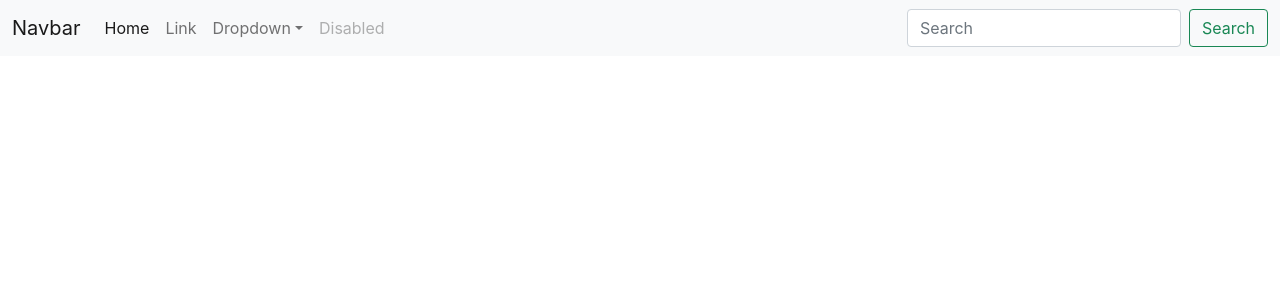
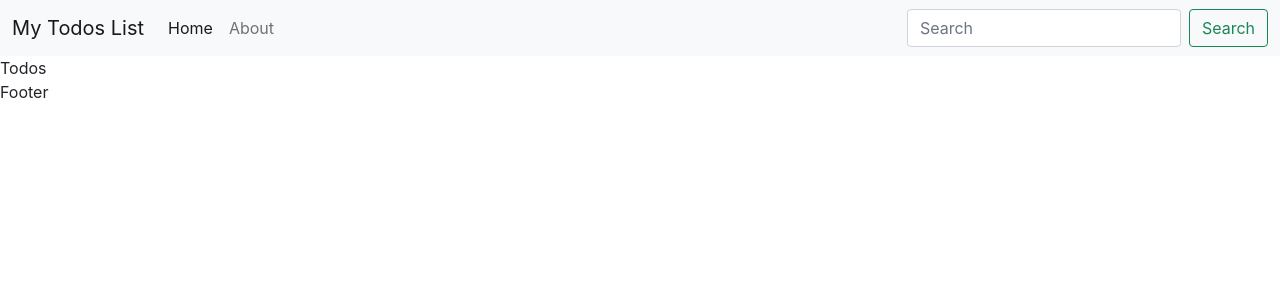
Before and after one commit to NeerajSalunke/neeraj-todos-list, a React (Create React App) app: page / in a window 1280 px wide. Shown: the top 300 px of the page. Built offline with nearby package versions, Linux system fonts and the light colour scheme.

Commit message:
added components

```diff
--- a/public/index.html
+++ b/public/index.html
@@ -28,7 +28,7 @@
     <!-- bootstrap css -->
     <link href="https://cdn.jsdelivr.net/npm/bootstrap@5.0.2/dist/css/bootstrap.min.css" rel="stylesheet" integrity="sha384-EVSTQN3/azprG1Anm3QDgpJLIm9Nao0Yz1ztcQTwFspd3yD65VohhpuuCOmLASjC" crossorigin="anonymous">
 
-    <title>React App</title>
+    <title>Todos List</title>
   </head>
   <body>
     <noscript>You need to enable JavaScript to run this app.</noscript>
@@ -44,5 +44,6 @@
       To create a production bundle, use `npm run build` or `yarn build`.
     -->
   </body>
+  <!-- Option 1: Bootstrap Bundle with Popper -->
   <script src="https://cdn.jsdelivr.net/npm/bootstrap@5.0.2/dist/js/bootstrap.bundle.min.js" integrity="sha384-MrcW6ZMFYlzcLA8Nl+NtUVF0sA7MsXsP1UyJoMp4YLEuNSfAP+JcXn/tWtIaxVXM" crossorigin="anonymous"></script>
 </html>
--- a/src/App.js
+++ b/src/App.js
@@ -1,47 +1,19 @@
 import logo from './logo.svg';
 import './App.css';
+import Header from "./MyComponents/Header"
+import Todos from "./MyComponents/Todos"
+// import Todo from "./MyComponents/Todo"
+import Footer from "./MyComponents/Footer"
 
 function App() {
-  let variable = 345;
+
   return (
-    <div>
-      <nav className="navbar navbar-expand-lg navbar-light bg-light">
-        <div className="container-fluid">
-          <a className="navbar-brand" href="#">Navbar</a>
-          <button className="navbar-toggler" type="button" data-bs-toggle="collapse" data-bs-target="#navbarSupportedContent" aria-controls="navbarSupportedContent" aria-expanded="false" aria-label="Toggle navigation">
-            <span className="navbar-toggler-icon"></span>
-          </button>
-          <div className="collapse navbar-collapse" id="navbarSupportedContent">
-            <ul className="navbar-nav me-auto mb-2 mb-lg-0">
-              <li className="nav-item">
-                <a className="nav-link active" aria-current="page" href="#">Home</a>
-              </li>
-              <li className="nav-item">
-                <a className="nav-link" href="#">Link</a>
-              </li>
-              <li className="nav-item dropdown">
-                <a className="nav-link dropdown-toggle" href="#" id="navbarDropdown" role="button" data-bs-toggle="dropdown" aria-expanded="false">
-                  Dropdown
-                </a>
-                <ul className="dropdown-menu" aria-labelledby="navbarDropdown">
-                  <li><a className="dropdown-item" href="#">Action</a></li>
-                  <li><a className="dropdown-item" href="#">Another action</a></li>
-                  <li><hr className="dropdown-divider" /></li>
-                  <li><a className="dropdownName-item" href="#">Something else here</a></li>
-                </ul>
-              </li>
-              <li className="nav-item">
-                <a className="nav-link disabled" href="#" tabindex="-1" aria-disabled="true">Disabled</a>
-              </li>
-            </ul>
-            <form className="d-flex">
-              <input className="form-control me-2" type="search" placeholder="Search" aria-label="Search" />
-              <button className="btn btn-outline-success" type="submit">Search</button>
-            </form>
-          </div>
-        </div>
-      </nav>
-    </div>
+    <> {/* write anything in App.js inside a tag. Here we used <></> */}
+        <Header title="My Todos List"/> {/* here we are passing title to Header.js */}
+        <Todos/>
+        {/* <Todo/> */}
+        <Footer/>
+    </>
   );
 }
 
--- /dev/null
+++ b/src/MyComponents/Footer.js
@@ -0,0 +1,11 @@
+import React from 'react';
+
+function Footer() {
+    return(
+        <div>
+            Footer
+        </div>
+    )
+}
+
+export default Footer;
--- /dev/null
+++ b/src/MyComponents/Header.js
@@ -0,0 +1,35 @@
+import React from 'react';
+
+function Header(props) { /* We want data from App.js, so use props. */
+    return (
+
+        /*  following code is from bootstrap app  */
+        <nav className="navbar navbar-expand-lg navbar-light bg-light">
+            <div className="container-fluid">
+                <a className="navbar-brand" href="#">{props.title}</a> {/* To get title from App.js, we used props.title */}
+                <button className="navbar-toggler" type="button" data-bs-toggle="collapse" data-bs-target="#navbarSupportedContent" aria-controls="navbarSupportedContent" aria-expanded="false" aria-label="Toggle navigation">
+                    <span className="navbar-toggler-icon"></span>
+                </button>
+                <div className="collapse navbar-collapse" id="navbarSupportedContent">
+                    <ul className="navbar-nav me-auto mb-2 mb-lg-0">
+                        <li className="nav-item">
+                            <a className="nav-link active" aria-current="page" href="#">Home</a>
+                        </li>
+                        <li className="nav-item">
+                            <a className="nav-link" href="#">About</a>
+                        </li>
+
+                    </ul>
+                    <form className="d-flex">
+                        <input className="form-control me-2" type="search" placeholder="Search" aria-label="Search" />
+                        <button className="btn btn-outline-success" type="submit">Search</button>
+                    </form>
+                </div>
+            </div>
+        </nav>
+
+
+    )
+}
+
+export default Header;
--- /dev/null
+++ b/src/MyComponents/Todo.js
@@ -0,0 +1,11 @@
+import React from 'react';
+
+function Todo() {
+    return(
+        <div>
+            Todo
+        </div>
+    )
+}
+
+export default Todo;
--- /dev/null
+++ b/src/MyComponents/Todos.js
@@ -0,0 +1,11 @@
+import React from 'react';
+
+function Todos() {
+    return(
+        <div>
+            Todos
+        </div>
+    )
+}
+
+export default Todos;
```
